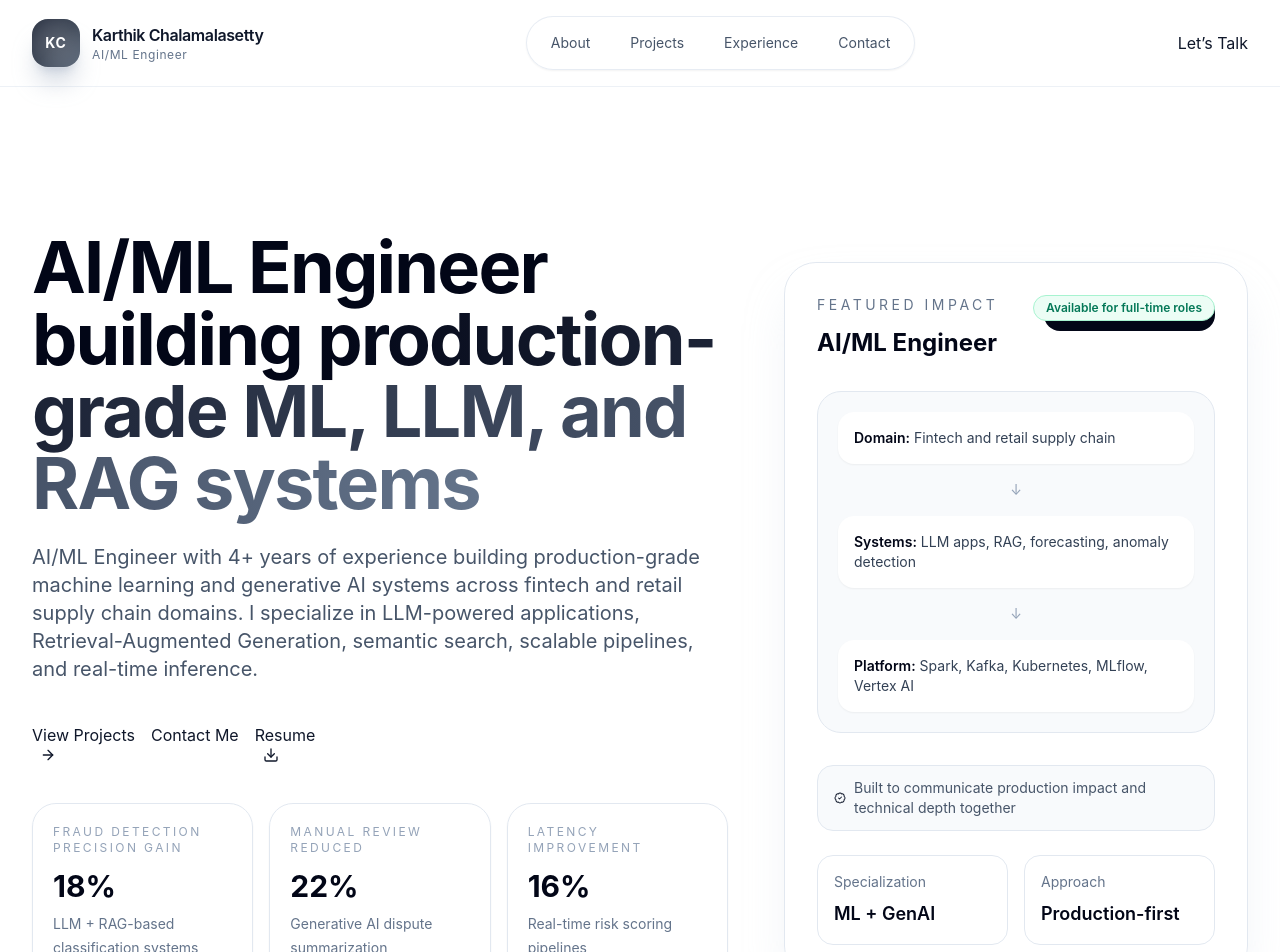
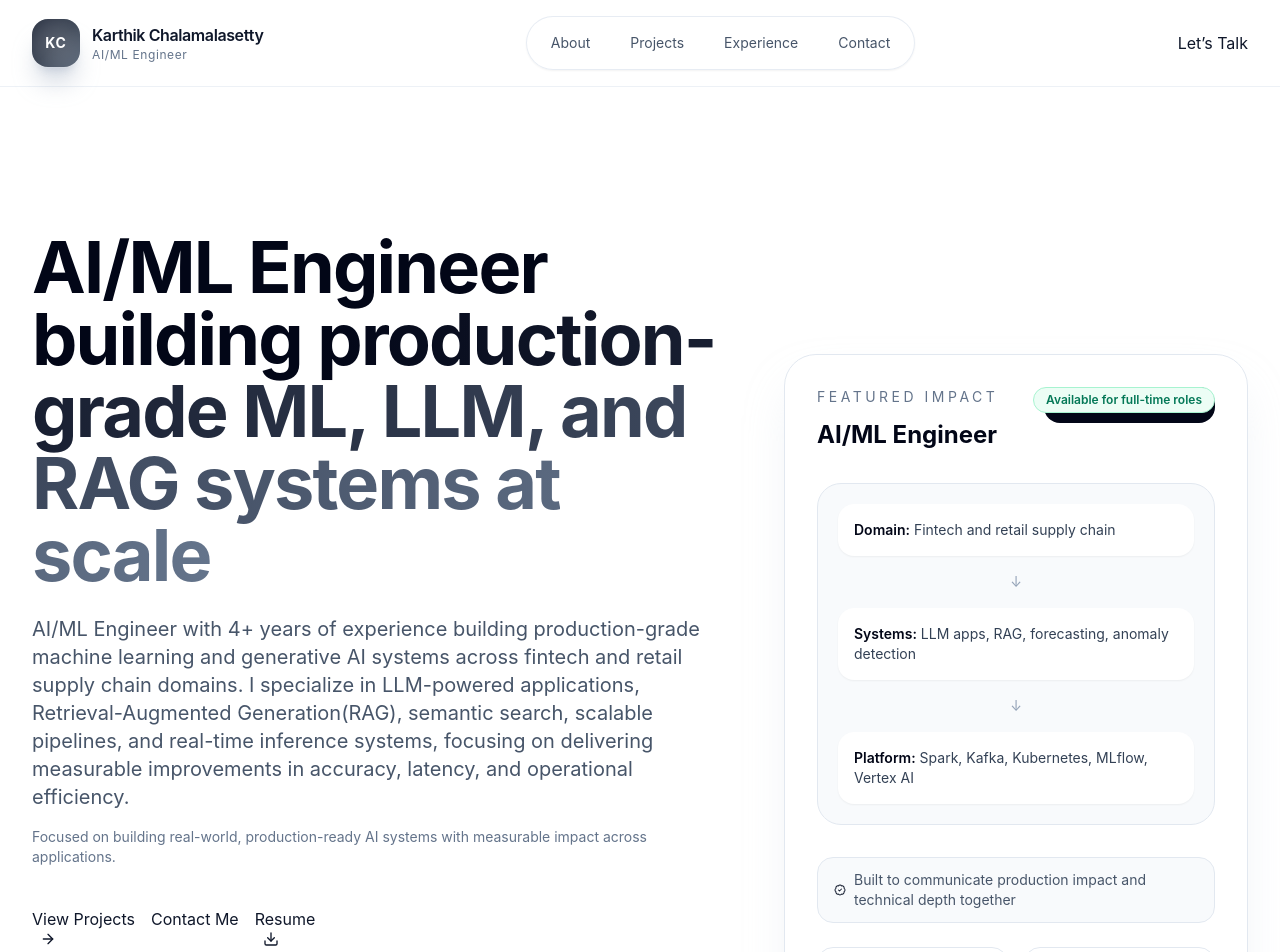
Before and after one commit to skarthikch1/karthik-portfolio, a React (Vite) app: page / in a window 1280 px wide. Shown: the top 952 px of the page. Built offline with nearby package versions, Linux system fonts and the light colour scheme.

Commit message:
Update App.jsx

```diff
--- a/src/App.jsx
+++ b/src/App.jsx
@@ -91,7 +91,7 @@ const projects = [
     icon: Bot,
     title: "Autonomous Risk & Decision Intelligence System",
     impact:
-      "Built an end-to-end AI-driven fraud risk analysis platform for real-time workflows",
+      "Processed unstructured case data and enabled automated decision workflows at scale",
     tech: ["FastAPI", "Streamlit", "SQLite", "JWT", "LLM APIs"],
     problem:
       "Fraud and risk investigation workflows often rely on manual review of unstructured case descriptions, slowing down decisions and reducing consistency.",
@@ -298,7 +298,7 @@ export default function PortfolioWebsite() {
               <h1 className="mt-8 max-w-5xl text-5xl font-bold leading-tight tracking-tight text-slate-950 md:text-7xl">
                 AI/ML Engineer building{" "}
                 <span className="bg-gradient-to-r from-slate-950 to-slate-500 bg-clip-text text-transparent">
-                  production-grade ML, LLM, and RAG systems
+                  production-grade ML, LLM, and RAG systems at scale
                 </span>
               </h1>
 
@@ -306,8 +306,14 @@ export default function PortfolioWebsite() {
                 AI/ML Engineer with 4+ years of experience building
                 production-grade machine learning and generative AI systems
                 across fintech and retail supply chain domains. I specialize in
-                LLM-powered applications, Retrieval-Augmented Generation,
-                semantic search, scalable pipelines, and real-time inference.
+                LLM-powered applications, Retrieval-Augmented Generation(RAG),
+                semantic search, scalable pipelines, and real-time inference systems,
+                focusing on delivering measurable improvements in accuracy, latency,
+                and operational efficiency.
+              </p>
+
+              <p className="mt-4 text-sm text-slate-500">
+                Focused on building real-world, production-ready AI systems with measurable impact across applications.
               </p>
 
               <div className="mt-10 flex flex-wrap gap-4">
```
